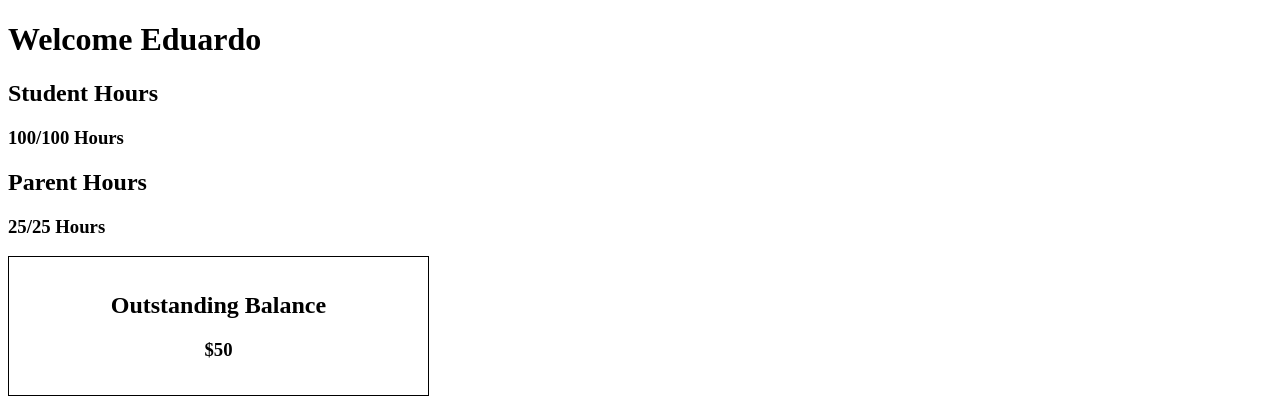
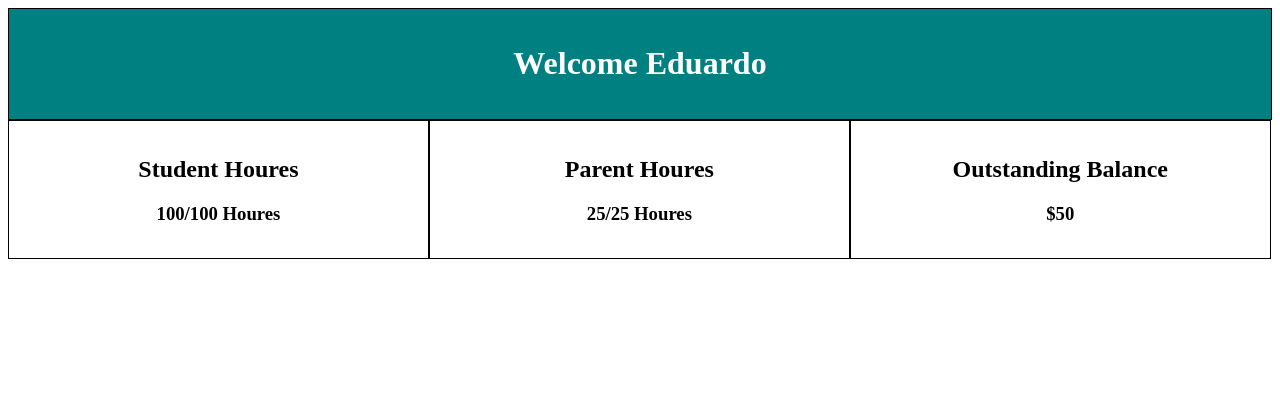
Before and after one commit to ChromeCorps/Senior-Capstone-Project, a plain HTML site: page index.html in a window 1280 px wide. Drawn offline with Linux system fonts and the light colour scheme.

Commit message:
Setup Update

```diff
--- a/index.html
+++ b/index.html
@@ -1,24 +1,21 @@
 <!DOCTYPE html>
-<html lang="en">
+<html>
     <head>
-        <meta charset="UTF-8">
-        <title>Title</title>
         <meta name="viewport" content="width=device-width, initial-scale=1.0">
-        <link rel="stylesheet" href="style.css">
-        <script src="index.js"></script>
+        <link rel="stylesheet" type="text/css" href="style.css">
     </head>
 
     <body>
-     <header>
+     <div class="header">
          <h1 id="welcome">Welcome Eduardo</h1>
-     </header>
-     <div class="student-hours">
-         <h2>Student Hours</h2>
-         <h3>100/100 Hours</h3>
      </div>
-     <div class="parent-hours">
-         <h2>Parent Hours</h2>
-         <h3>25/25 Hours</h3>
+     <div class="student-houres">
+         <h2>Student Houres</h2>
+         <h3>100/100 Houres</h3>
+     </div>
+     <div class="parent-houres">
+         <h2>Parent Houres</h2>
+         <h3>25/25 Houres</h3>
      </div>
      <div class="balance">
          <h2>Outstanding Balance</h2>
```
Also changed, not shown: style.css (+4 -8 lines), 1 other file.
